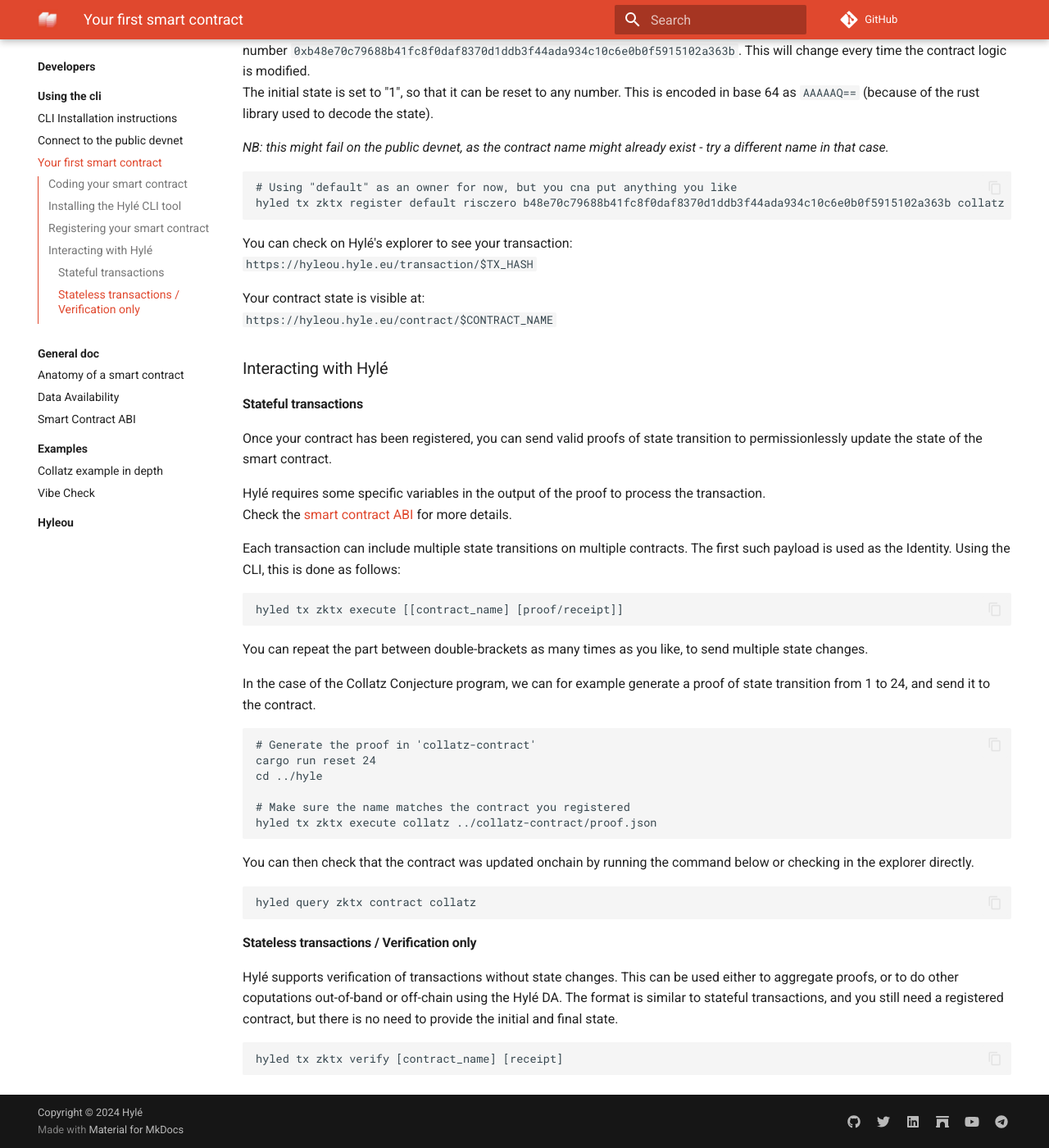
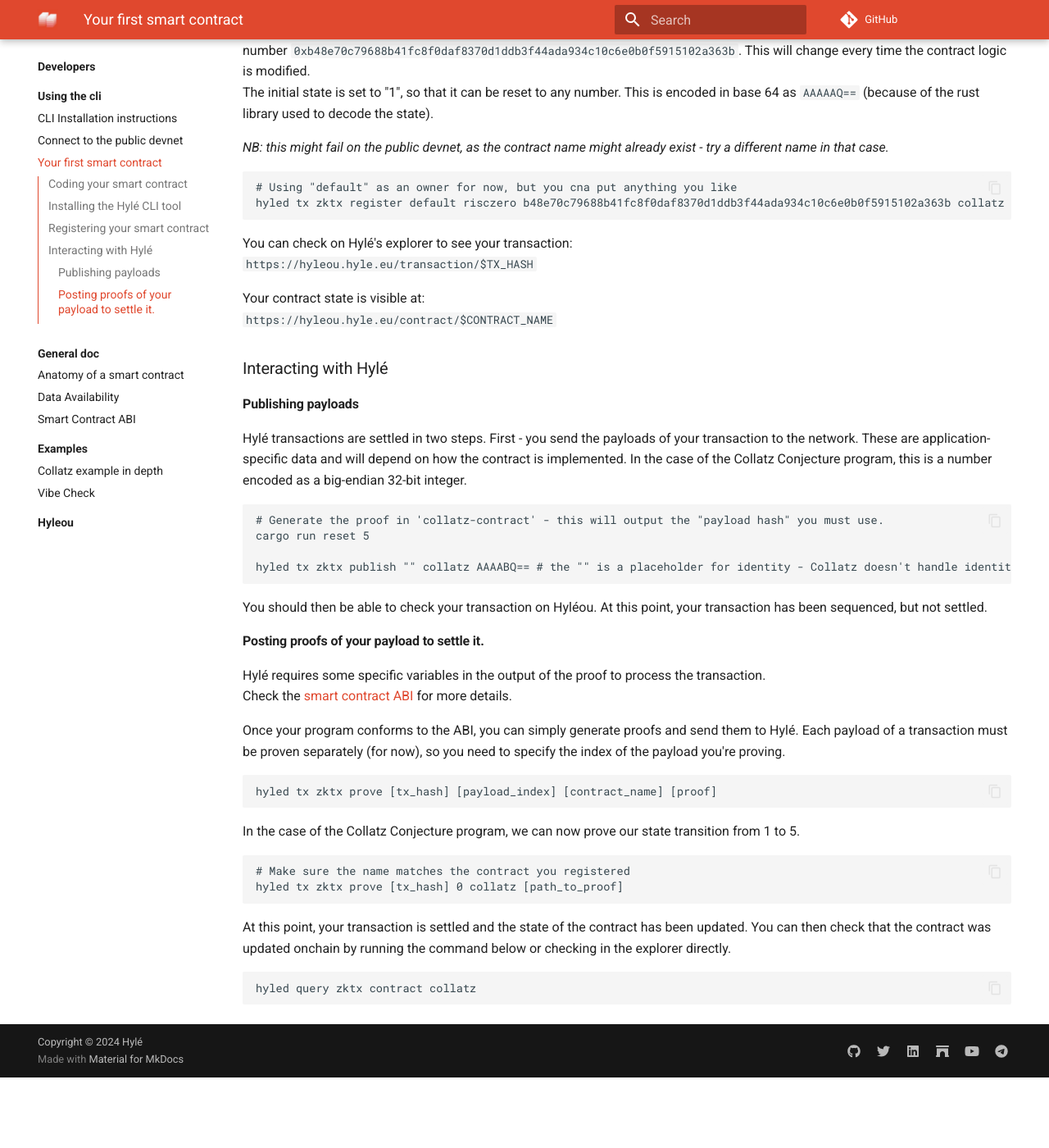
Before and after one commit to Hyle-org/devhub-hyle, an MkDocs documentation site: the page built from docs/developers/using-the-cli/your-first-smart-contract.md, in a window 1280 px wide and 1400 px high, scrolled down 1075 px. Shown: the whole window at 82% size. Built offline with MkDocs 1.6.1 and Material for MkDocs 9.7.7, drawn with Linux system fonts in a browser that asks for light colours; comment, search, counter and statistics services are not loaded; after the commit the page ends 2389 px from its top, so only the background shows below that.

Commit message:
Updates for latest changes

````diff
--- a/docs/developers/using-the-cli/your-first-smart-contract.md
+++ b/docs/developers/using-the-cli/your-first-smart-contract.md
@@ -3,7 +3,7 @@
 Our public [devnet](connect-to-devnet.md) is now live!
 
 !!! warning
-    The Hylé API is currently a basic proof of concept. Everything here will change and improve.
+The Hylé API is currently a basic proof of concept. Everything here will change and improve.
 
 ### Coding your smart contract
 
@@ -53,41 +53,42 @@
 
 ### Interacting with Hylé
 
-#### Stateful transactions
-Once your contract has been registered, you can send valid proofs of state transition to permissionlessly update the state of the smart contract.
+#### Publishing payloads
+
+Hylé transactions are settled in two steps. First - you send the payloads of your transaction to the network. These are application-specific data and will depend on how the contract is implemented. In the case of the Collatz Conjecture program, this is a number encoded as a big-endian 32-bit integer.
+
+```bash
+# Generate the proof in 'collatz-contract' - this will output the "payload hash" you must use.
+cargo run reset 5
+
+hyled tx zktx publish "" collatz AAAABQ== # the "" is a placeholder for identity - Collatz doesn't handle identity so this is empty.
+```
+
+You should then be able to check your transaction on Hyléou.
+At this point, your transaction has been sequenced, but not settled.
+
+#### Posting proofs of your payload to settle it.
 
 Hylé requires some specific variables in the output of the proof to process the transaction.
 Check the [smart contract ABI](../general-doc/smart-contract-abi.md) for more details.
 
-Each transaction can include multiple state transitions on multiple contracts. The first such payload is used as the Identity.
-Using the CLI, this is done as follows:
+Once your program conforms to the ABI, you can simply generate proofs and send them to Hylé.
+Each payload of a transaction must be proven separately (for now), so you need to specify the index of the payload you're proving.
 
 ```bash
-hyled tx zktx execute [[contract_name] [proof/receipt]]
+hyled tx zktx prove [tx_hash] [payload_index] [contract_name] [proof]
 ```
-You can repeat the part between double-brackets as many times as you like, to send multiple state changes.
 
-In the case of the Collatz Conjecture program, we can for example generate a proof of state transition from 1 to 24, and send it to the contract.
+In the case of the Collatz Conjecture program, we can now prove our state transition from 1 to 5.
 
 ```bash
-# Generate the proof in 'collatz-contract'
-cargo run reset 24
-cd ../hyle
-
 # Make sure the name matches the contract you registered
-hyled tx zktx execute collatz ../collatz-contract/proof.json
+hyled tx zktx prove [tx_hash] 0 collatz [path_to_proof]
 ```
 
+At this point, your transaction is settled and the state of the contract has been updated.
 You can then check that the contract was updated onchain by running the command below or checking in the explorer directly.
 
 ```bash
 hyled query zktx contract collatz
 ```
-
-#### Stateless transactions / Verification only
-
-Hylé supports verification of transactions without state changes. This can be used either to aggregate proofs, or to do other coputations out-of-band or off-chain using the Hylé DA.
-The format is similar to stateful transactions, and you still need a registered contract, but there is no need to provide the initial and final state.
-```bash
-hyled tx zktx verify [contract_name] [receipt]
-```
````
Also changed, not shown: docs/developers/general-doc/smart-contract-abi.md (+13 -2 lines).
